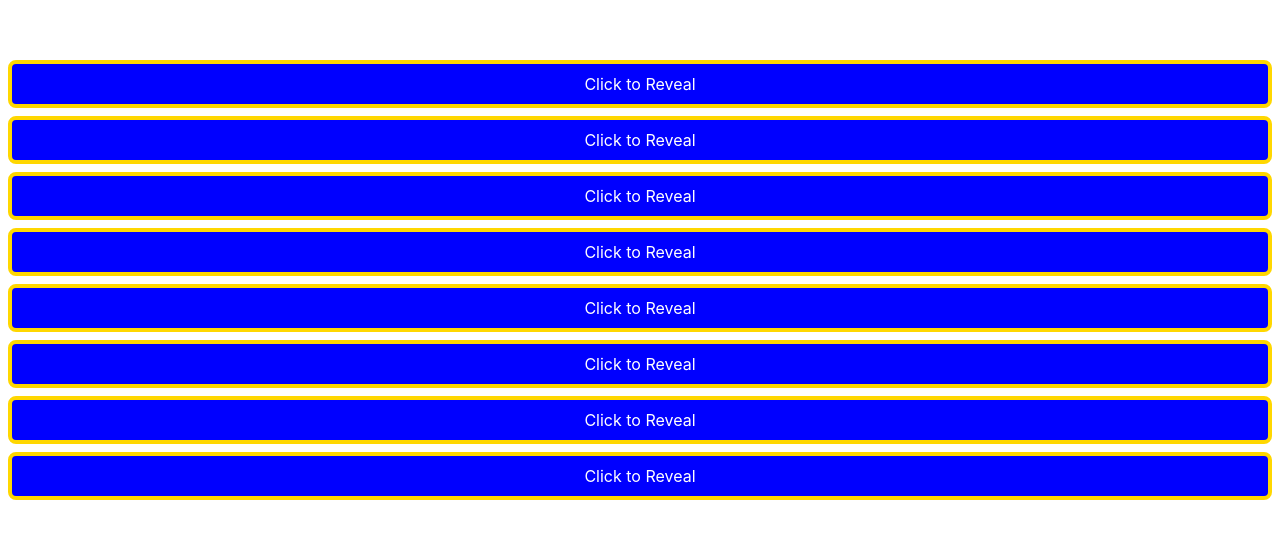
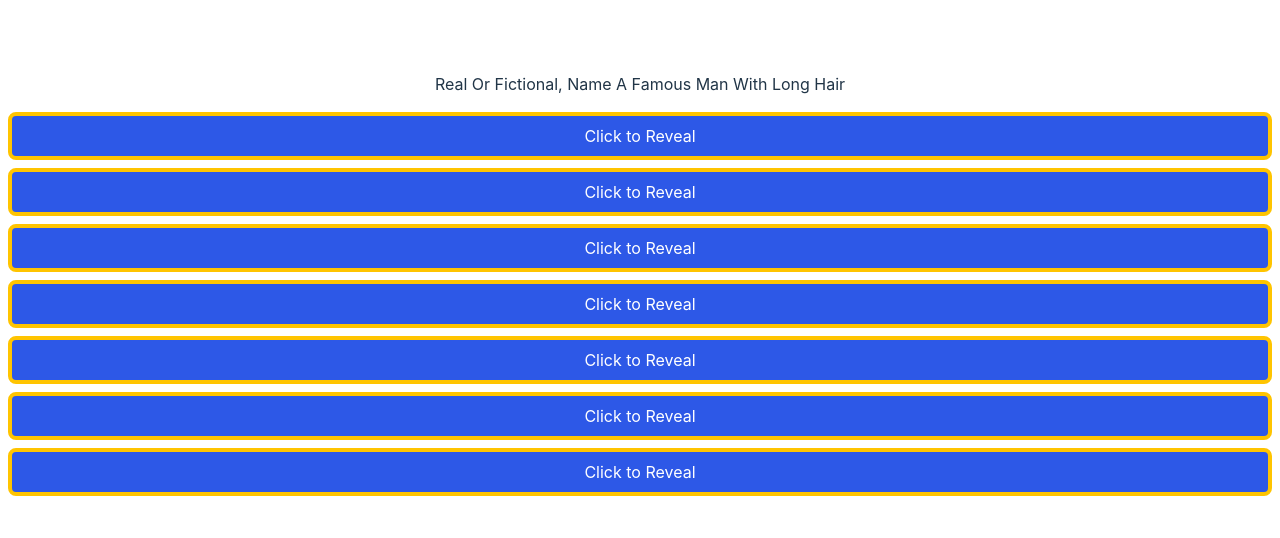
Before and after one commit to weakbox/family-feud, a React (Vite) app: page / in a window 1280 px wide. Shown: the part 120-658 px from the top of the page. Built offline with nearby package versions, Linux system fonts and the light colour scheme.

Commit message:
Added bell sound effect

```diff
--- a/src/App.tsx
+++ b/src/App.tsx
@@ -4,14 +4,14 @@ import Answer from './components/Answer'
 function App() {
   return (
     <>
-      <Answer answer="Test Answer 1" points={76}/>
-      <Answer answer="Test Answer 2" points={76}/>
-      <Answer answer="Test Answer 3" points={76}/>
-      <Answer answer="Test Answer 4" points={76}/>
-      <Answer answer="Test Answer 5" points={76}/>
-      <Answer answer="Test Answer 6" points={76}/>
-      <Answer answer="Test Answer 7" points={76}/>
-      <Answer answer="Test Answer 8" points={76}/>
+      <p>Real Or Fictional, Name A Famous Man With Long Hair</p>
+      <Answer answer="Jesus" points={41}/>
+      <Answer answer="Fabio" points={15}/>
+      <Answer answer="Samson" points={11}/>
+      <Answer answer="Howard Stern" points={8}/>
+      <Answer answer="George Washington" points={7}/>
+      <Answer answer="Hercules" points={7}/>
+      <Answer answer="Albert Einstein" points={7}/>
     </>
   )
 }
--- a/src/components/Answer.module.css
+++ b/src/components/Answer.module.css
@@ -1,9 +1,15 @@
 .wrapper {
     cursor: pointer;
     color: white;
-    background-color: blue;
-    border: 4px solid gold;
+    background-color: rgb(45, 88, 231);
+    border: 4px solid rgb(255, 196, 0);
     border-radius: 0.5rem;
     padding: 0.5rem;
     margin: 0.5rem;
+    display: flex;
+    justify-content: space-around;
 }
+
+.flipped {
+    background-color: rgb(25, 179, 43);
+}
--- a/src/components/Answer.tsx
+++ b/src/components/Answer.tsx
@@ -1,5 +1,6 @@
-import { useState } from "react";
+import { useState, useRef } from "react";
 import styles from "./Answer.module.css";
+import bell from "../assets/sounds/bell.mp3";
 
 interface AnswerProps {
   answer: string;
@@ -8,15 +9,24 @@ interface AnswerProps {
 
 function Answer({answer, points}: AnswerProps) {
   const [flipped, setFlipped] = useState(false);
+  const audioRef = useRef(new Audio(bell));
 
   function handleClick() {
-    setFlipped(f => !f);
+    if (!flipped) playCorrect();
+    setFlipped((prev) => !prev);
+  }
+
+  function playCorrect() {
+    audioRef.current.currentTime = 0;
+    audioRef.current.play().catch((err) => {
+      console.error(err);
+    });
   }
 
   return (
-    <div className={styles.wrapper} onClick={handleClick}>
+    <div className={`${styles.wrapper} ${flipped ? styles.flipped : ""}`} onClick={handleClick}>
       <span>{flipped ? answer : "Click to Reveal"}</span>
-      <span>{flipped && points}</span>
+      {flipped && <span>{points}</span>}
     </div>
   );
 }
```
Also changed, not shown: 1 other file (tests, documents, lock files or other folders).
